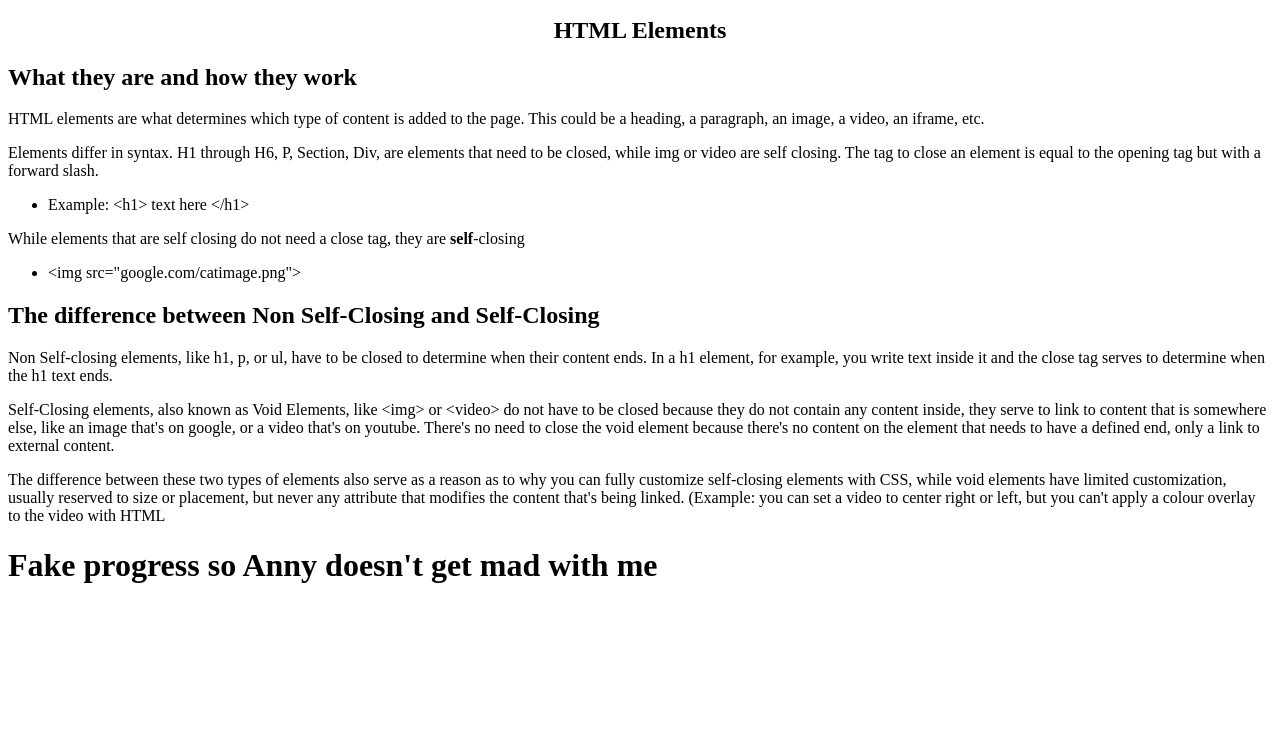
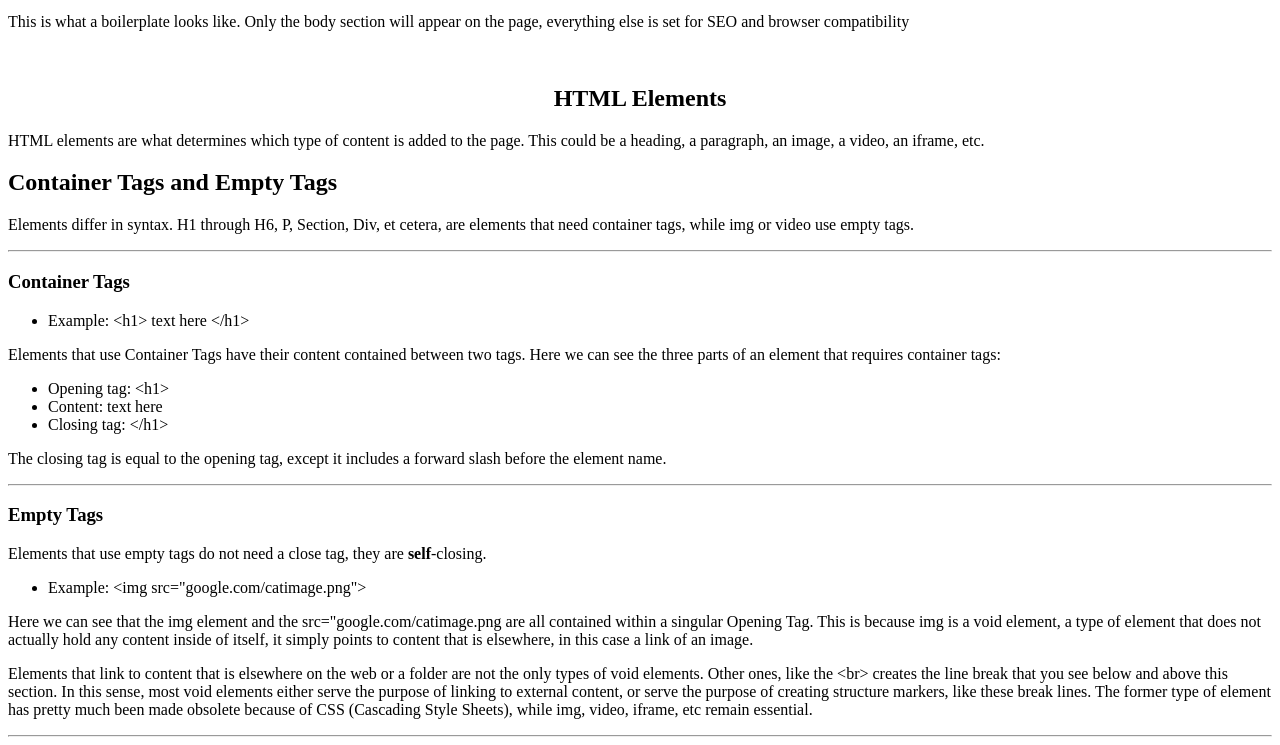
Before and after one commit to MikiMike98/Mike-s-HTML-Wiki, a plain HTML site: page index.html in a window 1280 px wide. Shown: the part 962-1707 px from the top of the page. Before the commit the page ends 1567 px from the top, so only its background shows below. Drawn offline with Linux system fonts and the light colour scheme.

Commit message:
clarified structure

```diff
--- a/index.html
+++ b/index.html
@@ -11,7 +11,7 @@
         <h2 align="left"> Concept </h2>
         <p> This is a Wiki about HTML, built entirely and exclusively in HTML. The purpose of this project is so that, while I'm learning HTML, I'm actively interacting and building with it. </p>
         <p> This project was started on 26-11-2025, when I was 1 week and a half into learning HTML. </p>
-        <a href="./resources.html" target="_blank"> <button>Further Reading</button></a>
+        <a href="./resources.html" target="_self"> <button>Further Reading & Resources</button></a>
         <h2 align="left"> What is HTML </h2>
         <p>
             HTML stands for Hypertext Markup Language. As a markup language, it serves the purpose of establishing the structure and content of a page.
@@ -20,6 +20,8 @@
             You could also explain it using a box as an example. HTML would set the structure of that box and the internal divisions of that box. Inside that box you would put the content of the box, still with HTML. With CSS you would stylize the shape of the compartments, the colors, the alignment, etc. With JavaScript you would set how the box opens, how objects move or are interacted with inside the box, etc.
         </p>
     </section>
+
+        <br>
 
     <section>
         <h1 align="center"> How an HTML file works </h1>
@@ -34,26 +36,39 @@
         <p> This is what a boilerplate looks like. Only the body section will appear on the page, everything else is set for SEO and browser compatibility </p>
     </section>
 
+        <br>
+
     <section>
         <h1 align="center"> HTML Elements </h1>
-        <h2 align="left"> What they are and how they work </h2>
         <p> HTML elements are what determines which type of content is added to the page. This could be a heading, a paragraph, an image, a video, an iframe, etc.</p>
-        <p> Elements differ in syntax. H1 through H6, P, Section, Div, are elements that need to be closed, while img or video are self closing. The tag to close an element is equal to the opening tag but with a forward slash.</p>
+        <h2> Container Tags and Empty Tags</h2>
+        <p> Elements differ in syntax. H1 through H6, P, Section, Div, et cetera, are elements that need container tags, while img or video use empty tags.</p>
+        <hr>
+        <h3> Container Tags</h3>
         <ul>
             <li> Example: &lt;h1&gt;  text here  &lt;/h1&gt;   </li>
         </ul>
-        <p> While elements that are self closing do not need a close tag, they are <strong>self</strong>-closing </p>
+        <p>Elements that use Container Tags have their content contained between two tags. Here we can see the three parts of an element that requires container tags:</p>
         <ul>
-            <li> &lt;img src="google.com/catimage.png"&gt;</li>
+            <li> Opening tag: &lt;h1&gt; </li>
+            <li> Content: text here</li>
+            <li> Closing tag: &lt;/h1&gt;
         </ul>
-        <h2 align="left"> The difference between Non Self-Closing and Self-Closing </h2>
-        <p> Non Self-closing elements, like h1, p, or ul, have to be closed to determine when their content ends. In a h1 element, for example, you write text inside it and the close tag serves to determine when the h1 text ends.</p>
-        <p> Self-Closing elements, also known as Void Elements, like &lt;img&gt; or &lt;video&gt; do not have to be closed because they do not contain any content inside, they serve to link to content that is somewhere else, like an image that's on google, or a video that's on youtube. There's no need to close the void element because there's no content on the element that needs to have a defined end, only a link to external content.</p>
-        <p> The difference between these two types of elements also serve as a reason as to why you can fully customize self-closing elements with CSS, while void elements have limited customization, usually reserved to size or placement, but never any attribute that modifies the content that's being linked. (Example: you can set a video to center right or left, but you can't apply a colour overlay to the video with HTML</p>
+        <p>The closing tag is equal to the opening tag, except it includes a forward slash before the element name.</p>
+        <hr>
+        <h3> Empty Tags </h3>
+        <p> Elements that use empty tags do not need a close tag, they are <strong>self</strong>-closing. </p>
+        <ul>
+            <li> Example: &lt;img src="google.com/catimage.png"&gt;</li>
+        </ul>
+        <p>Here we can see that the img element and the src="google.com/catimage.png are all contained within a singular Opening Tag. This is because img is a void element, a type of element that does not actually hold any content inside of itself, it simply points to content that is elsewhere, in this case a link of an image.</p>
+        <p> Elements that link to content that is elsewhere on the web or a folder are not the only types of void elements. Other ones, like the &lt;br&gt; creates the line break that you see below and above this section. In this sense, most void elements either serve the purpose of linking to external content, or serve the purpose of creating structure markers, like these break lines. The former type of element has pretty much been made obsolete because of CSS (Cascading Style Sheets), while img, video, iframe, etc remain essential. </p>
+        <hr>
+
     </section>
 
 
-    <h1> Fake progress so Anny doesn't get mad with me</h1>
+
 
 </body>
 </html>
```
Also changed, not shown: resources.html (+20 -3 lines), images/ContainerTagExample.png (added).
